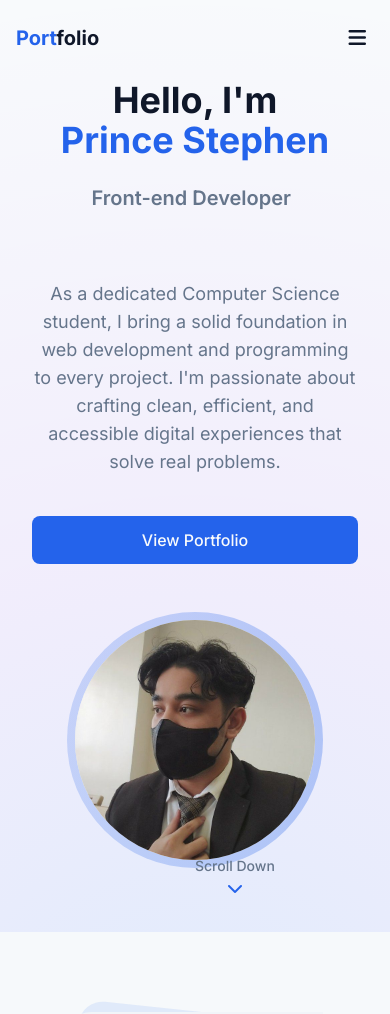
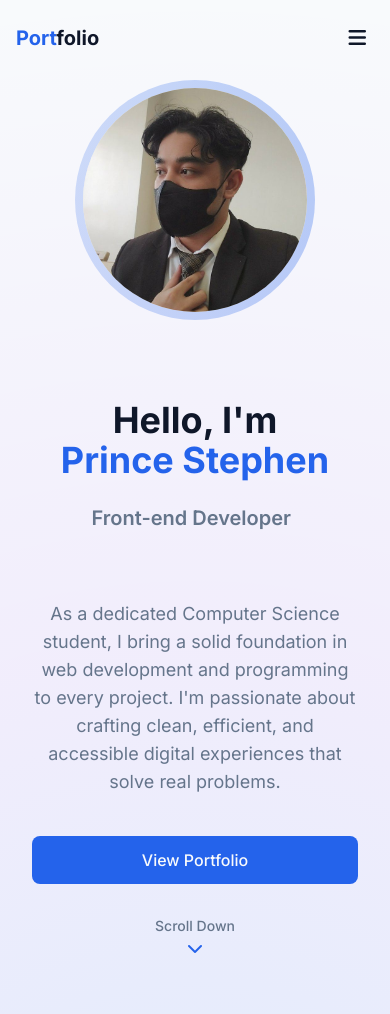
Before and after one commit to PrincePipen/Resume-Portfolio, a React (Vite) app: page / in a window 390 px wide. Shown: the top 1014 px of the page. Built offline with nearby package versions, Linux system fonts and the light colour scheme.

Commit message:
Update HeroSection.tsx

```diff
--- a/src/sections/HeroSection.tsx
+++ b/src/sections/HeroSection.tsx
@@ -5,7 +5,7 @@ const HeroSection = () => {
   return (
     <section
       id="home"
-      className="relative min-h-screen flex items-center justify-center pt-20 pb-16 px-4 overflow-hidden"
+      className="relative min-h-screen flex items-center justify-center pt-20 pb-28 sm:pb-32 md:pb-20 px-4 overflow-hidden"
     >
       <div className="absolute inset-0 -z-10 bg-[radial-gradient(circle_at_50%_120%,rgba(0,101,255,0.1),rgba(120,0,255,0.05),rgba(0,0,0,0))]" />
 
@@ -16,7 +16,7 @@ const HeroSection = () => {
             initial={{ opacity: 0, x: -50 }}
             animate={{ opacity: 1, x: 0 }}
             transition={{ duration: 0.8, delay: 0.2 }}
-            className="text-center lg:text-left"
+            className="text-center lg:text-left order-2 lg:order-1"
           >
             <h1 className="text-4xl md:text-5xl lg:text-6xl font-bold mb-6 text-balance">
               Hello, I'm <span className="text-primary">Prince Stephen</span>
@@ -59,9 +59,9 @@ const HeroSection = () => {
             initial={{ opacity: 0, scale: 0.8 }}
             animate={{ opacity: 1, scale: 1 }}
             transition={{ duration: 0.5, delay: 0.5 }}
-            className="flex justify-center lg:justify-end"
+            className="flex justify-center lg:justify-end order-1 lg:order-2 mb-8 lg:mb-0"
           >
-            <div className="relative w-64 h-64 md:w-80 md:h-80 rounded-full bg-gradient-to-r from-primary/20 to-primary/30 flex items-center justify-center">
+            <div className="relative w-60 h-60 sm:w-64 sm:h-64 md:w-72 md:h-72 lg:w-80 lg:h-80 rounded-full bg-gradient-to-r from-primary/20 to-primary/30 flex items-center justify-center">
               <div className="absolute inset-2 rounded-full overflow-hidden bg-secondary flex items-center justify-center shadow-inner">
                 <img
                   src="/assets/images/profile.jpg"
@@ -73,9 +73,10 @@ const HeroSection = () => {
           </motion.div>
         </div>
 
-        {/* Scroll down indicator */}
+        {/* Improved scroll down indicator positioning */}
+        <div className="relative w-full flex justify-center mt-8 mb-4">
           <motion.div
-          className="absolute bottom-8 left-1/2 transform -translate-x-1/2 cursor-pointer"
+            className="cursor-pointer"
             initial={{ opacity: 0, y: -20 }}
             animate={{ opacity: 1, y: 0 }}
             transition={{ duration: 0.5, delay: 1 }}
@@ -87,6 +88,7 @@ const HeroSection = () => {
             </a>
           </motion.div>
         </div>
+      </div>
     </section>
   );
 };
```
Lines whose indentation alone changed are shown as unchanged.
